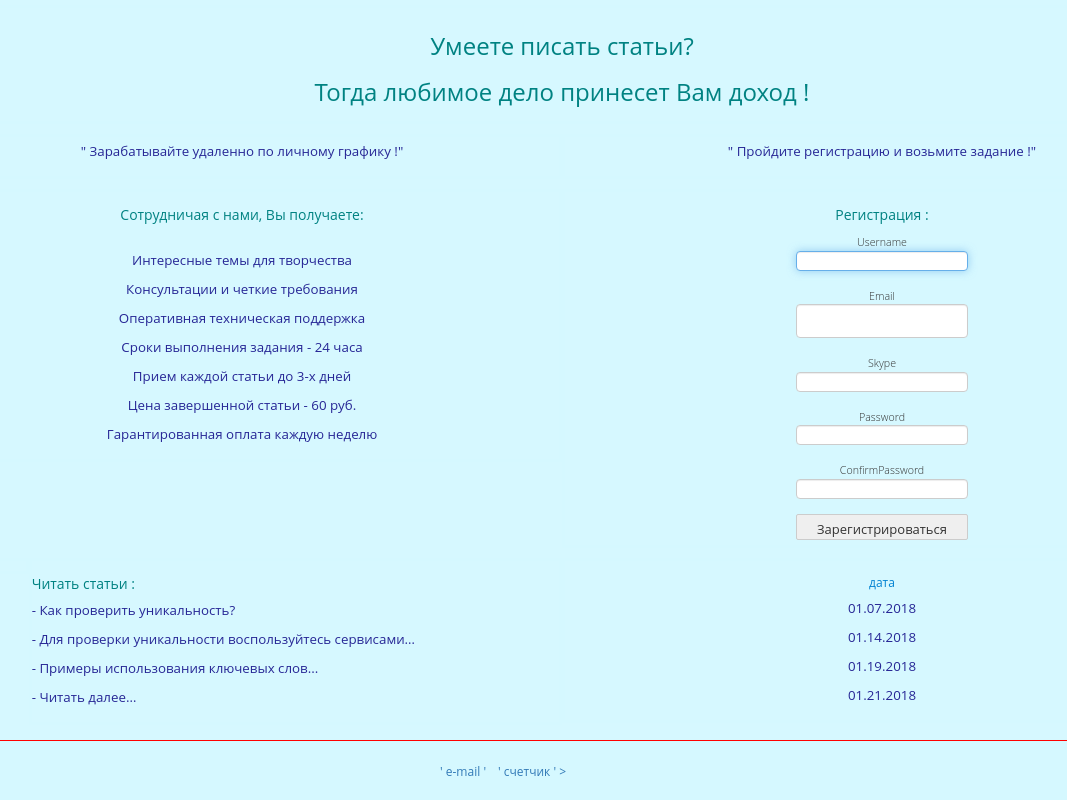
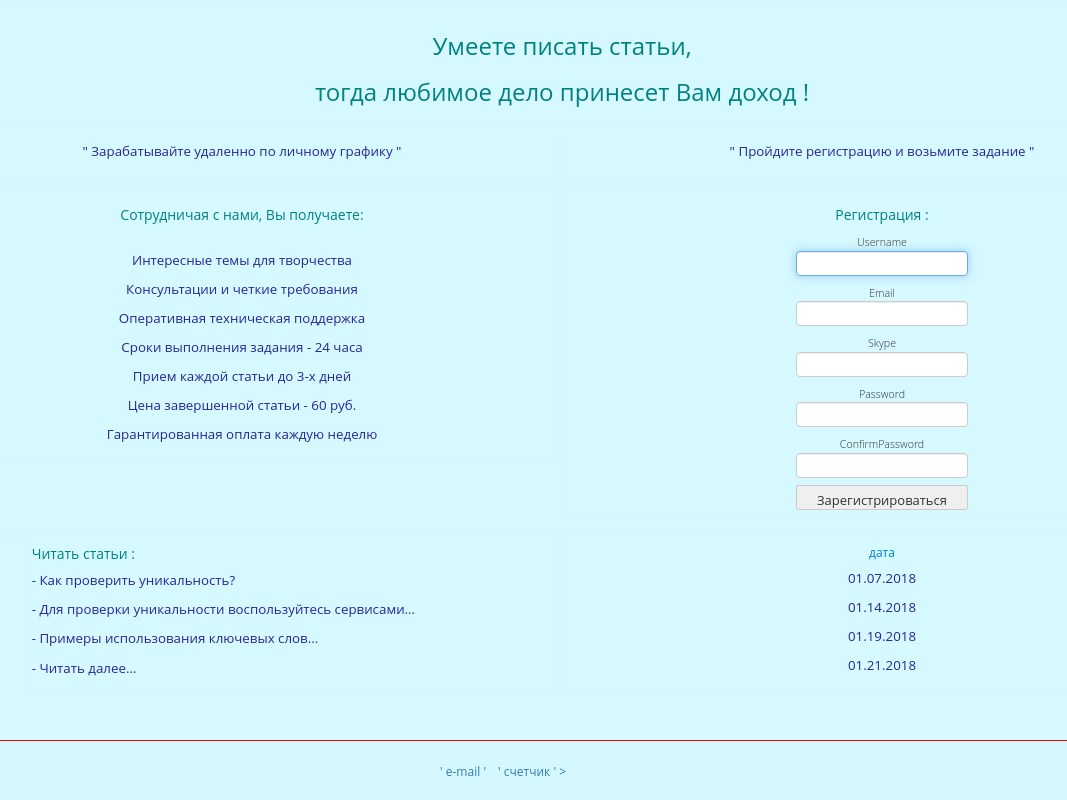
Before and after one commit to Sywooch/day-and-night, a Yii app: template views/site/index.php in a window 1280 px wide. Shown: the whole page, without its empty margins (78-1145 px from the left). Run offline with PHP 8.4 and a stand-in for Yii, Linux system fonts and the light colour scheme; the template is opened without the code that fills it, so the values that code supplies are empty; form fields are guessed from the names that the template uses; some libraries are stand-ins or nearby versions.

Commit message:
1. Изменил расположение и форму  кнопок регистрации и таблиц

```diff
--- a/views/layouts/main.php
+++ b/views/layouts/main.php
@@ -123,14 +123,19 @@ AppAsset::register($this);
         padding: 0;
     }
 
-    .slog, .login_box, .citations {
+    .slog, .citations, .login_box {
         text-align: center;
     }
 
-    .offer, .register, .news-data{
+    .ef{
+        height: 25px;
+        padding: 1px 7px;
+        font-size: 13px;
+    }
+
+    .offer, .register, .read-data{
         text-align: center;
     }
-
 
     .open-now {
         color: rgb(0, 120, 240);
@@ -153,10 +158,32 @@ AppAsset::register($this);
         text-align: center;
     }
 
+    .comments-title{
+        color: rgb(240, 6, 14);
+    }
+
     .register {
         width: 172px;
         margin: auto;
         padding: 0;
+    }
+
+    .form-group {
+        margin-bottom: 7px;
+    }
+
+    p.help-block {
+        display: block;
+        margin-top: 1px;
+        margin-bottom: 1px;
+        color: #737373;
+        font-size: 8pt;
+    }
+
+    .register_form .form-control {
+        height: 25px;
+        padding: 1px 7px;
+        font-size: 13px;
     }
 
     .register_form label {
@@ -165,6 +192,8 @@ AppAsset::register($this);
         cursor: default;
         width: 100%;
         margin: auto;
+        height: 10px;
+
     }
 
     .register_form button {
@@ -172,19 +201,20 @@ AppAsset::register($this);
         border-radius: 2px;
         padding: 5px 0 0 0;
         width: 100%;
+        height: 25px;
     }
 
     .register_form button[type=submit] {
         background: #0bb4eb;
-        border: 2px solid #0bb4eb;
+        border: 1px solid #0bb4eb;
         font-size: 9pt;
         font-family: 'Open Sans', sans-serif;
         font-weight: 700;
         text-shadow: 1px 1px 1px #0bb4eb;
         color: #fff;
-        border-radius: 2px;
+        border-radius: 3px;
         width: 100%;
-        margin: 5px 0 5px 0;
+        margin: 10px 0 0 0;
         padding: 0;
         text-transform: uppercase;
     }
--- a/views/site/cop_in_work.php
+++ b/views/site/cop_in_work.php
@@ -38,10 +38,6 @@
                         <td>до 93% по content watch</td>
                         <td>3000-3500 знаков б.п.</td>
                         <td>12.08 _ 9:00</td>
-                    </tr>
-                    <tr>
-                        <td></td>
-                        <td></td>
                     </tr>
                 </tbody>
             </table>
--- a/views/site/cop_new_work.php
+++ b/views/site/cop_new_work.php
@@ -38,10 +38,6 @@
                         <td><?= $model->uniqueness ?></td>
                         <td>3000-3500 знаков б.п.</td>
                         <td>23.08 _ 15:00</td>
-                    </tr>
-                    <tr>
-                        <td></td>
-                        <td></td>
                     </tr>
                 </tbody>
             </table>
--- a/views/site/cop_out_work.php
+++ b/views/site/cop_out_work.php
@@ -39,10 +39,6 @@
                         <td>до 93% по content watch</td>
                         <td>3000-3500 знаков б.п.</td>
                         <td>23.08 _ 15:00</td>
-                    </tr>
-                    <tr>
-                        <td></td>
-                        <td></td>
                     </tr>
                 </tbody>
             </table>
--- a/views/site/index.php
+++ b/views/site/index.php
@@ -18,15 +18,15 @@ $this->title = 'Главная';
 <div class="citations">
     <div class="row">
         <div class="col-xs-12">
-            <h3>Умеете писать статьи?</h3>
-            <h3>Тогда любимое дело принесет Вам доход !</h3>
+            <h3>Умеете писать статьи,</h3>
+            <h3>тогда любимое дело принесет Вам доход !</h3>
         </div>
         <div class="col-xs-6">
-            <p>" Зарабатывайте удаленно по личному графику !"</p>
+            <p>" Зарабатывайте удаленно по личному графику "</p>
         </div>
         <div class="col-xs-6">
             <?php if (Yii::$app->user->isGuest): ?>
-                <p>" Пройдите регистрацию и возьмите задание !"</p>
+                <p>" Пройдите регистрацию и возьмите задание "</p>
             <?php endif; ?>
         </div>
     </div>
@@ -34,10 +34,10 @@ $this->title = 'Главная';
 
 <div class="main">
     <div class="row">
+
+        <div class="col-xs-6">
              <div class="offer">
-            <div class="col-xs-6">
                 <h5>Сотрудничая с нами, Вы получаете:</h5><br>
-
                 <p>Интересные темы для творчества</p>
                 <p>Консультации и четкие требования</p>
                 <p>Оперативная техническая поддержка</p>
@@ -47,13 +47,11 @@ $this->title = 'Главная';
                 <p>Гарантированная оплата каждую неделю</p>
             </div>
         </div>
+
         <div class="col-xs-6">
             <?php if (Yii::$app->user->isGuest): ?>
-                <div class="content-main">
-                    <div class="content-register">
                 <div class="register">
                     <h5>Регистрация :</h5>
-
                     <?php $form = ActiveForm::begin([
                         'id' => 'form-signup',
                         //'layout' => 'horizontal',
@@ -64,49 +62,38 @@ $this->title = 'Главная';
                             //'labelOptions' => ['class' => 'col-lg-1 control-label'],
                         ],
                     ]); ?>
-
                     <div class="register_form">
-
                         <?= $form->field($model, 'username')->textInput([
                             'autofocus' => true,
-                                            'style' => 'height: 20px;',
+                            'style' => 'height: 25px;',
                         ]) ?>
-
                         <?= $form->field($model, 'email')->input('email', [
-                                        'style' => 'height: 20px;',
+                            'style' => 'height: 25px;',
                         ]) ?>
-
                         <?= $form->field($model, 'skype')->textInput([
-                                        'style' => 'height: 20px;',
+                            'style' => 'height: 25px;',
                         ]) ?>
-
                         <?= $form->field($model, 'password')->passwordInput([
-                                        'style' => 'height: 20px;',
+                            'style' => 'height: 25px;',
                         ]) ?>
-
                         <?= $form->field($model, 'confirmPassword')->passwordInput([
-                                        'style' => 'height: 20px;',
+                            'style' => 'height: 25px;',
                         ]) ?>
-
                         <?= Html::submitButton('Зарегистрироваться', []) ?>
-
                     </div>
-
                     <?php ActiveForm::end(); ?>
-
-                        </div>
-                    </div>
                 </div>
             <?php endif; ?>
         </div>
+
     </div>
 </div><!-- .main -->
 
-<div class="news-articles">
+<div class="read-articles">
     <div class="row">
         <div class="col-xs-1"></div>
         <div class="col-xs-5">
-            <div class="topics">
+            <div class="topics-articles">
                 <h5>Читать статьи :</h5>
                 <p>- Как проверить уникальность?</p>
                 <p>- Для проверки уникальности воспользуйтесь сервисами…</p>
@@ -115,7 +102,7 @@ $this->title = 'Главная';
             </div>
         </div>
         <div class="col-xs-6">
-            <div class="news-data">
+            <div class="read-data">
                 <h6>дата</h6>
                 <p>01.07.2018</p>
                 <p>01.14.2018</p>
@@ -124,4 +111,4 @@ $this->title = 'Главная';
             </div>
         </div>
     </div>
-</div><!-- .news -->
+</div><!-- .read-articles -->
```
Also changed, not shown: views/site/cop_get_work.php (+5 -6 lines), views/site/login.php (+5 -5 lines). Lines whose indentation alone changed are shown as unchanged.
